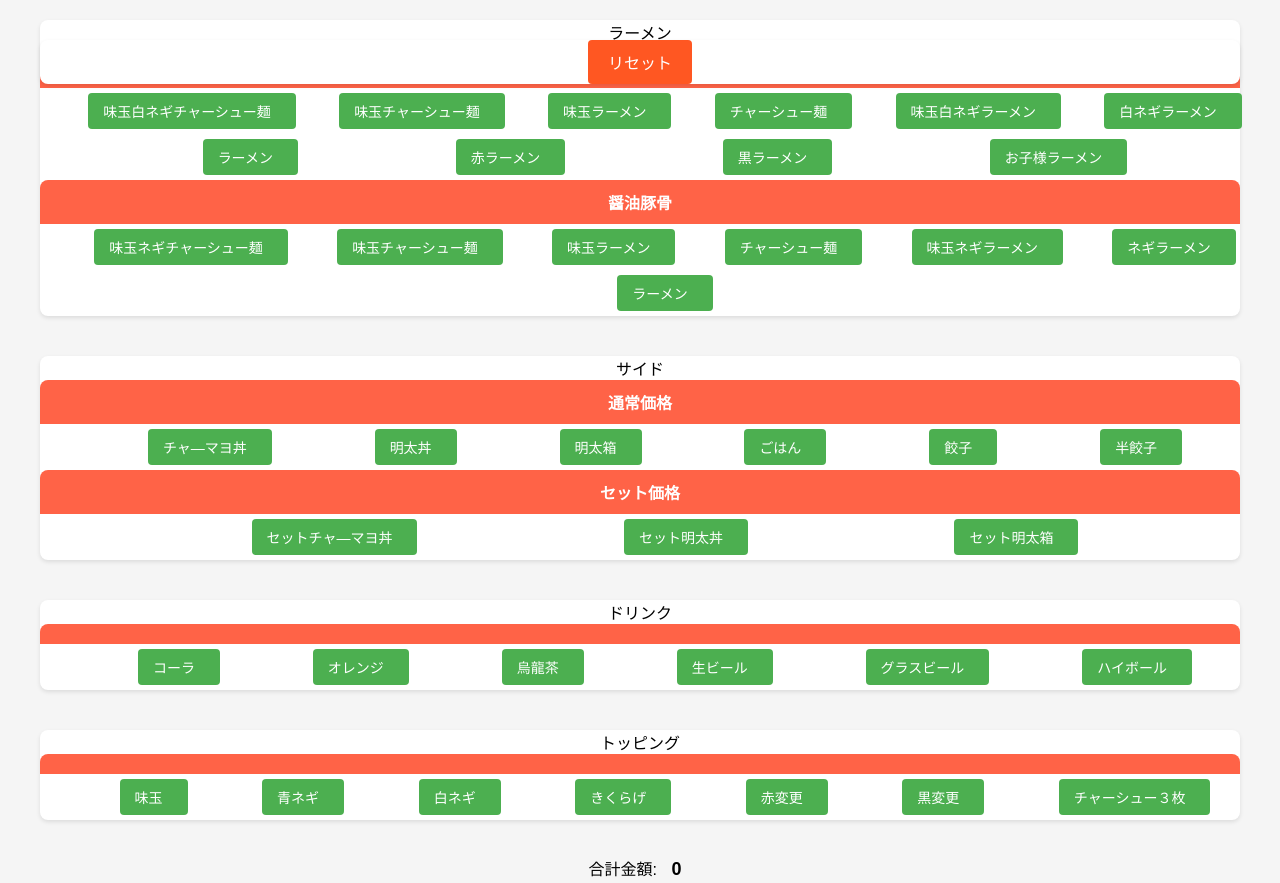
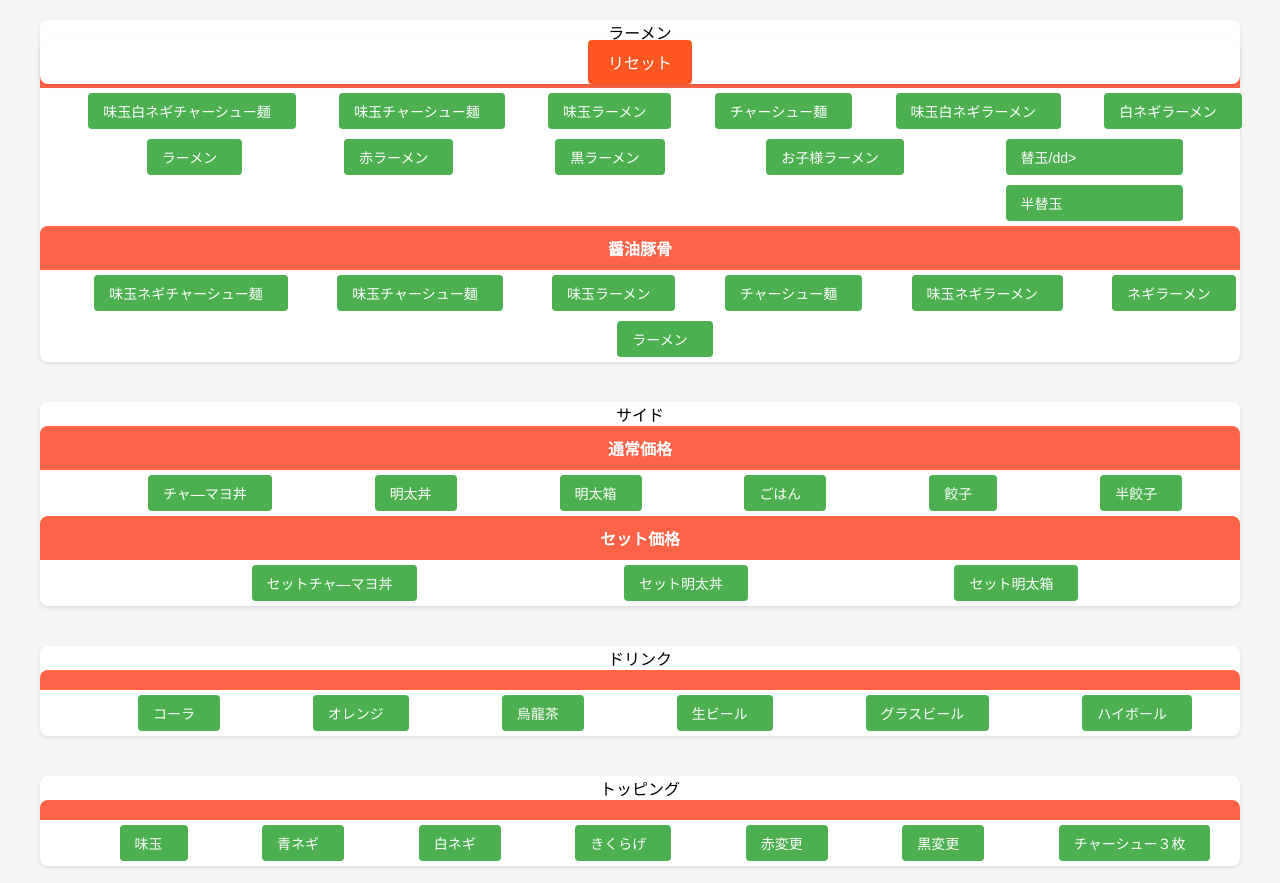
Before and after one commit to Oarisan/Ramen.github.io, a plain HTML site: page index.html in a window 1280 px wide. Shown: the top 883 px of the page. Drawn offline with nearby package versions, Linux system fonts and the light colour scheme.

Commit message:
Update index.html

```diff
--- a/index.html
+++ b/index.html
@@ -26,6 +26,8 @@
         <dd><button class="product" data-name="赤ラーメン" data-price="1000">赤ラーメン</button></dd>
         <dd><button class="product" data-name="黒ラーメン" data-price="1000">黒ラーメン</button></dd>
         <dd><button class="product" data-name="お子様ラーメン" data-price="550">お子様ラーメン</button></dd>
+        <dd><button class="product" data-name="替玉" data-price="160">替玉/dd>
+        <dd><button class="product" data-name="半替玉" data-price="110">半替玉</dd>
       </dt>
       <dt>醤油豚骨
        <dd><button id="shoyu-ajinegitya" class="product" data-name="醬油味玉白ネギチャーシュー麺" data-price="1460">味玉ネギチャーシュー麺</button></dd>
```
